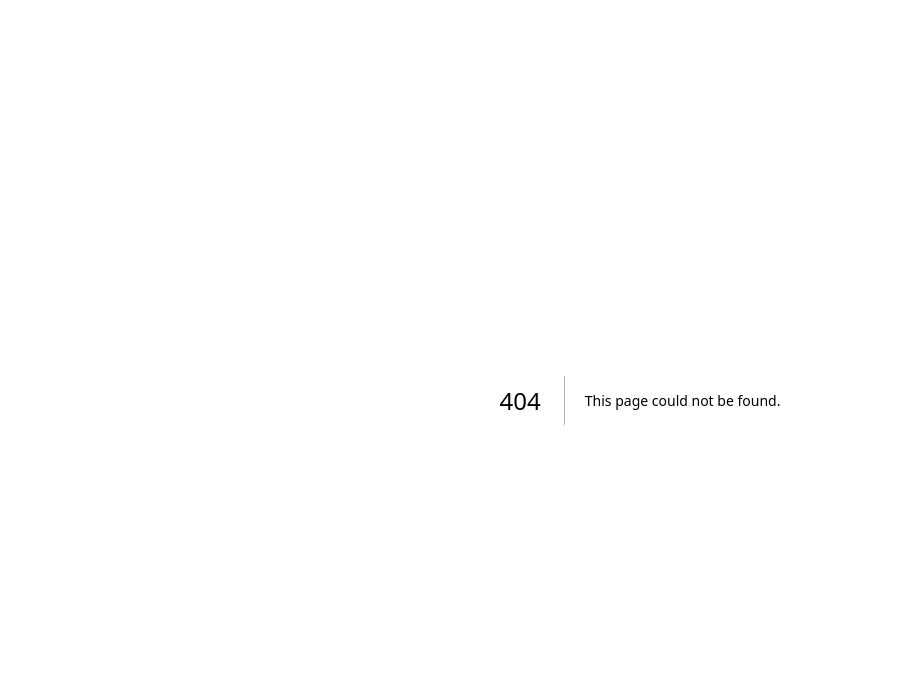
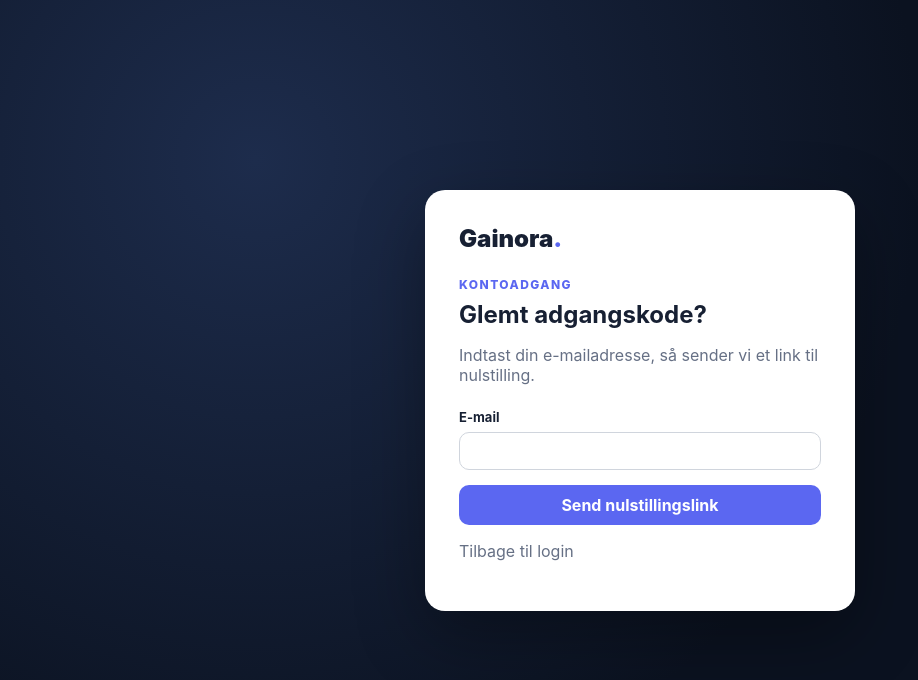
Before and after one commit to expicom-jpg/gainora, a Next.js app: page /forgot-password in a window 1280 px wide. Before the commit this address had no page. Shown: the top 680 px of the page, without its empty margins (0-918 px from the left). Built offline with nearby package versions, Linux system fonts and the light colour scheme.

Commit message:
Implement password recovery request and new password screens

```diff
--- /dev/null
+++ b/src/app/forgot-password/page.tsx
@@ -0,0 +1,35 @@
+"use client";
+import { FormEvent, useState } from "react";
+import Link from "next/link";
+import { createSupabaseBrowserClient } from "@/lib/supabase/browser";
+
+export default function ForgotPasswordPage() {
+  const [email, setEmail] = useState("");
+  const [busy, setBusy] = useState(false);
+  const [sent, setSent] = useState(false);
+  const [error, setError] = useState<string | null>(null);
+  async function submit(event: FormEvent<HTMLFormElement>) {
+    event.preventDefault(); setBusy(true); setError(null);
+    try {
+      const supabase = createSupabaseBrowserClient();
+      const { error: authError } = await supabase.auth.resetPasswordForEmail(email.trim(), {
+        redirectTo: window.location.origin + "/reset-password"
+      });
+      if (authError) throw authError;
+      setSent(true);
+    } catch {
+      setError("Anmodningen kunne ikke gennemføres lige nu. Prøv igen senere.");
+    } finally { setBusy(false); }
+  }
+  return <main className="auth"><section className="auth-card">
+    <div className="auth-brand">Gainora<span>.</span></div>
+    <div className="eyebrow" style={{marginTop:24}}>Kontoadgang</div>
+    <h1>Glemt adgangskode?</h1>
+    {sent ? <p role="status">Hvis der findes en konto med denne e-mailadresse, modtager du et link til at vælge en ny adgangskode. Kontrollér også spam-mappen.</p> : <>
+      <p className="muted">Indtast din e-mailadresse, så sender vi et link til nulstilling.</p>
+      <form onSubmit={submit}><label className="field">E-mail<input type="email" autoComplete="email" value={email} onChange={e=>setEmail(e.target.value)} required /></label>
+      <button type="submit" disabled={busy}>{busy ? "Sender..." : "Send nulstillingslink"}</button>
+      {error && <p role="alert" style={{color:"var(--bad)"}}>{error}</p>}</form></>}
+    <p className="muted"><Link href="/login">Tilbage til login</Link></p>
+  </section></main>;
+}
```
